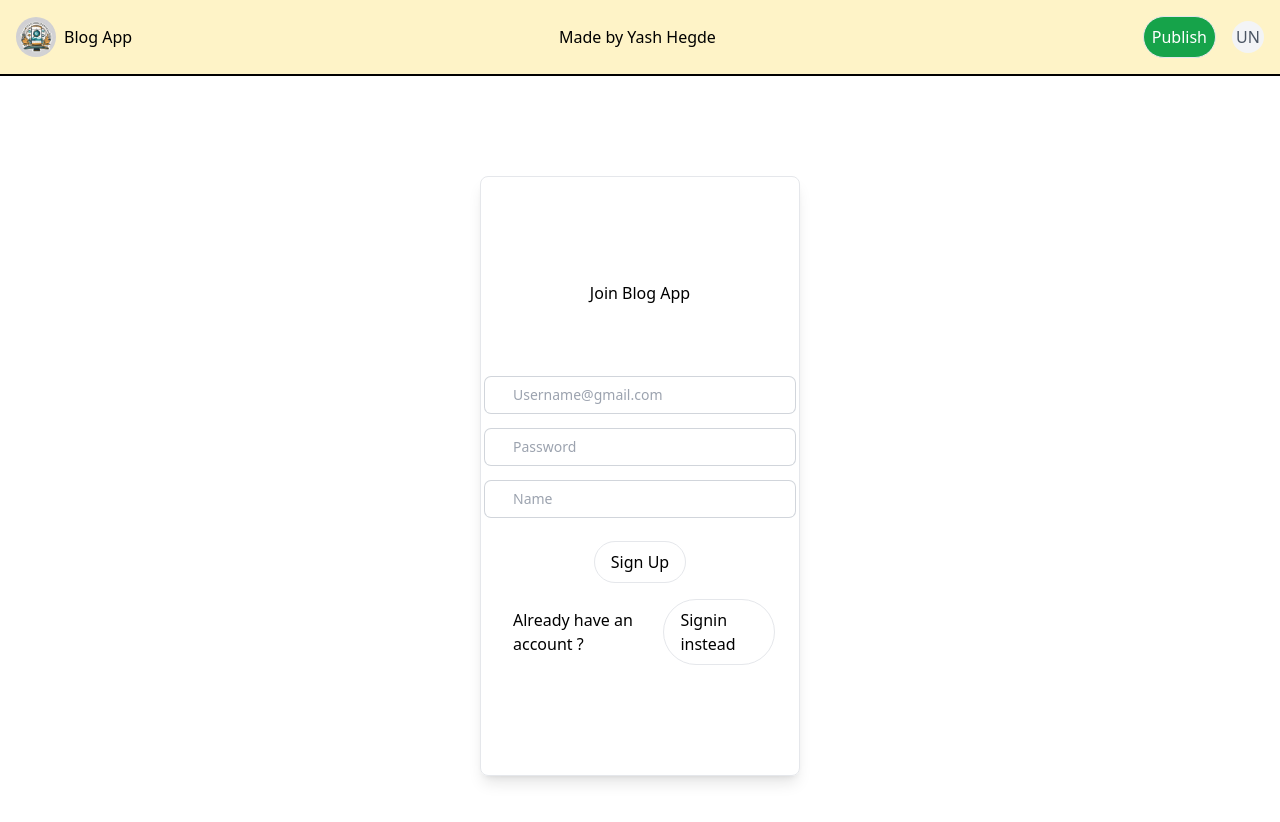
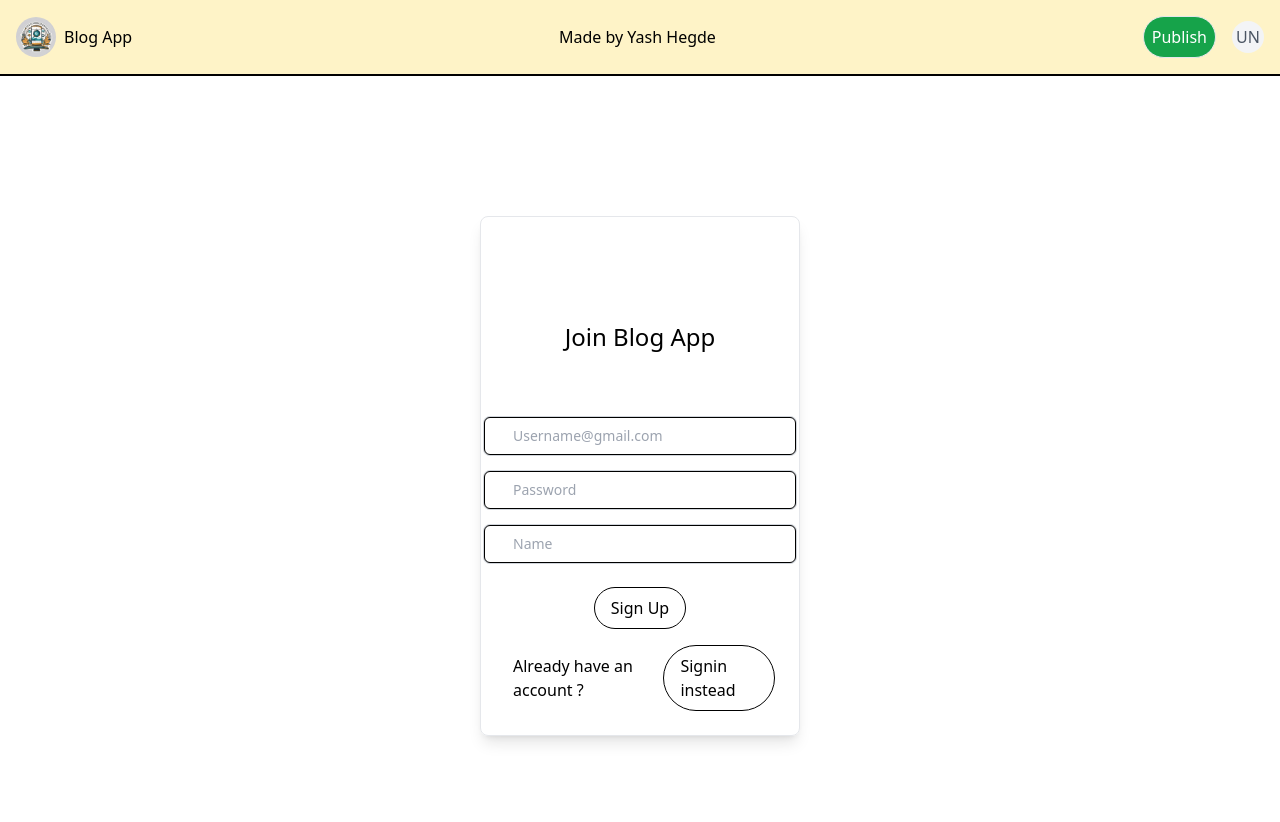
Before and after one commit to Yh010/BlogApp, a React (Vite) app in the folder frontend/: page /signup in a window 1280 px wide. Shown: the top 822 px of the page. Built offline with nearby package versions, Linux system fonts and the light colour scheme.

Commit message:
signup page

```diff
--- a/frontend/src/components/signupComponents/SignupButton.tsx
+++ b/frontend/src/components/signupComponents/SignupButton.tsx
@@ -6,7 +6,10 @@ interface SignUpButtonProps {
 export const SignUpButton: React.FC<SignUpButtonProps> = ({ text, cb }) => {
   return (
     <div className="flex mt-4 mb-4 justify-center">
-      <button onClick={cb} className="border rounded-full px-4 py-2">
+      <button
+        onClick={cb}
+        className="border-black border rounded-full px-4 py-2 hover:bg-lime-500"
+      >
         {text}
       </button>
     </div>
--- a/frontend/src/components/signupComponents/inputBox.tsx
+++ b/frontend/src/components/signupComponents/inputBox.tsx
@@ -14,7 +14,7 @@ export const InputBox: React.FC<InputProps> = ({
     <div className="flex justify-center p-2 span">
       <input
         type={type || "text"}
-        className="block rounded-md border-0 py-1.5 pl-7 pr-20 text-gray-900 ring-1 ring-gray-300 placeholder:text-gray-400 sm:text-sm sm:leading-6"
+        className="block rounded-md border border-black py-1.5 pl-7 pr-20 text-gray-900 ring-1 ring-gray-300 placeholder:text-gray-400 sm:text-sm sm:leading-6"
         placeholder={placeholder}
         value={prev}
         onChange={(e) => cb(e.target.value)}
--- a/frontend/src/pages/SignIn.tsx
+++ b/frontend/src/pages/SignIn.tsx
@@ -36,12 +36,6 @@ export const Signin = () => {
   return (
     <div className="flex justify-center items-center h-screen">
       <div className="border p-6 rounded-lg shadow-lg">
-        <div className="flex justify-between items-center">
-          <div>Don't have an account ?</div>
-          <Link className="border rounded p-2" to={"/signup"}>
-            SignUp
-          </Link>
-        </div>
         <InputBox
           placeholder="Username@gmail.com"
           cb={(value) => handleChange("username", value)}
@@ -54,6 +48,15 @@ export const Signin = () => {
           type="password"
         />
         <SignUpButton cb={sendRequest} text="Sign In" />
+        <div className="flex justify-between items-center">
+          <div>Don't have an account ?</div>
+          <Link
+            className="border border-black rounded-full px-4 py-2"
+            to={"/signup"}
+          >
+            SignUp
+          </Link>
+        </div>
       </div>
     </div>
   );
--- a/frontend/src/pages/SignUp.tsx
+++ b/frontend/src/pages/SignUp.tsx
@@ -35,8 +35,8 @@ export const Signup = () => {
 
   return (
     <div className="flex justify-center items-center h-screen">
-      <div className="border p-6 rounded-lg shadow-lg w-1/4 h-3/4">
-        <div className="flex justify-center items-center mt-20 mb-16">
+      <div className="border p-6 rounded-lg shadow-lg w-1/4 ">
+        <div className="flex justify-center items-center mt-20 mb-14 text-2xl">
           Join Blog App
         </div>
         <InputBox
@@ -57,8 +57,11 @@ export const Signup = () => {
         />
         <SignUpButton cb={sendRequest} text="Sign Up" />
         <div className="flex justify-between items-center">
-          <div className="m-2">Already have an account ?</div>
-          <Link className="border rounded-full px-4 py-2" to={"/signin"}>
+          <div className="m-2 font-thin">Already have an account ?</div>
+          <Link
+            className="border border-black rounded-full px-4 py-2 hover:bg-lime-500"
+            to={"/signin"}
+          >
             Signin instead
           </Link>
         </div>
```
